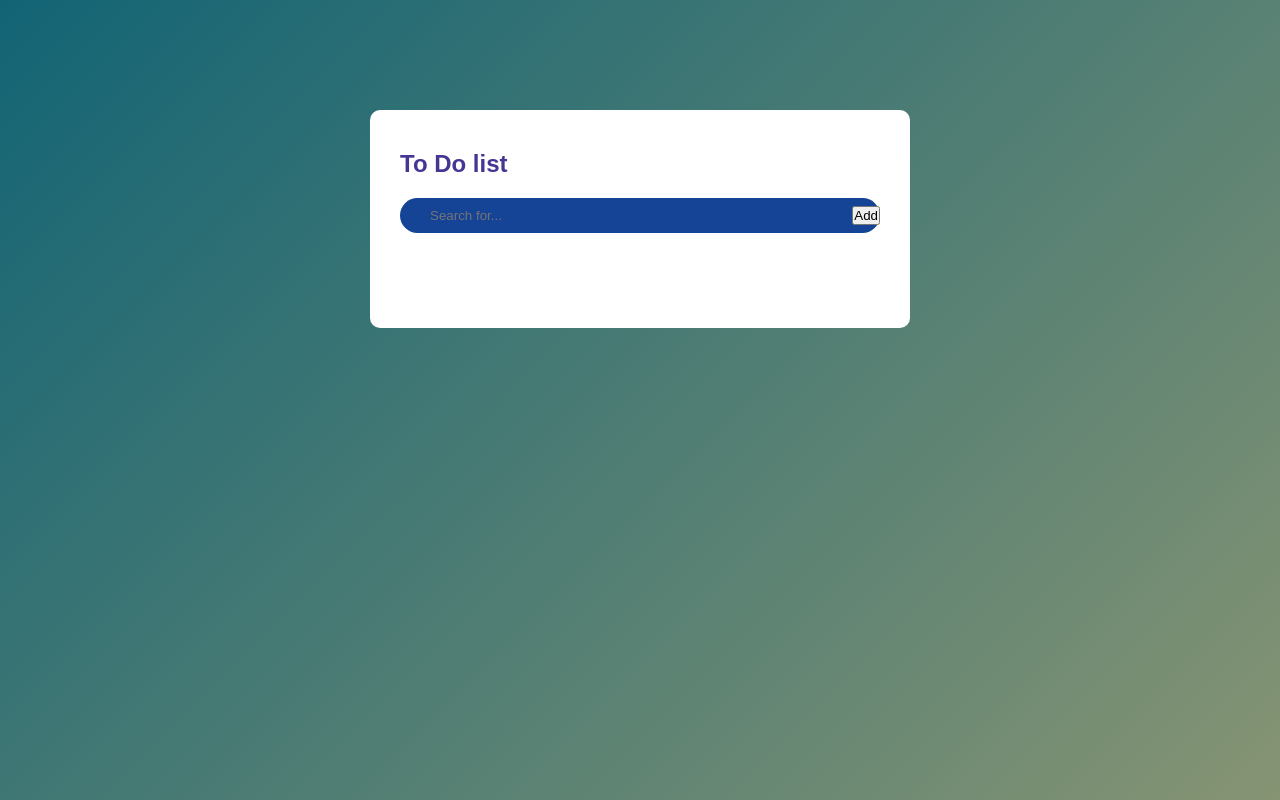
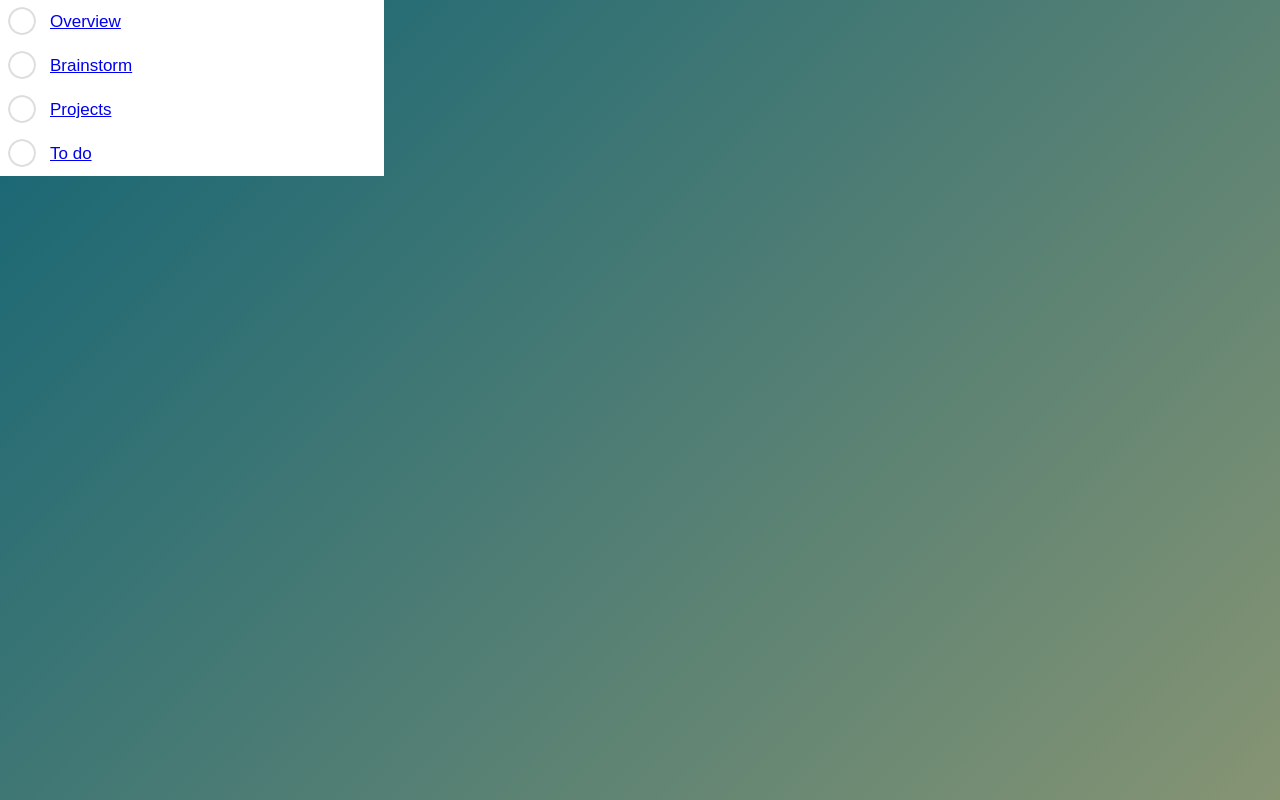
Before and after one commit to frejaehlde/frejaehlde.github.io, a plain HTML site: page index.html in a window 1280 px wide. Drawn offline with Linux system fonts and the light colour scheme.

Commit message:
updated pages

```diff
--- a/index.html
+++ b/index.html
@@ -8,17 +8,23 @@
     <link rel="stylesheet" href="./styles.css">
 </head>
 <body>
-    <div class="container">
-        <div class="todo__app">
-            <h2>To Do list</h2>
-            <div class="row">
-                <input type="text" id="input__box" placeholder="Search for...">
-                <button onclick="addTask()">Add</button>
-            </div>
-            <ul id="list__container">
+    <div class="index__container">
+        <nav>
+            <ul class="nav__menu">
+                <li>
+                <a href="./index.html">Overview</a>
+                </li>
+                <li>
+                <a href="./brainstorm.html">Brainstorm</a>
+                </li>
+                <li>
+                <a href="./projects.html">Projects</a>
+                </li>
+                <li>
+                    <a href="./todo.html">To do</a>
+                </li>
             </ul>
-        </div>
+        </nav>
     </div>
-    <script src="script.js"></script>
 </body>
 </html>
--- a/styles.css
+++ b/styles.css
@@ -3,14 +3,27 @@
     padding: 0;
     font-family: 'Poppins', sans-serif;
     box-sizing: border-box;
+
 }
 
-.container {
+/* index */
+
+.index__container {
     width: 100%;
     min-height: 100vh;
     background: linear-gradient(135deg, #126475, #869473);
-    padding: 10px;
+    padding: 0;
 }
+
+.nav__menu {
+    width: 30%;
+    height: 100%;
+    background: #fff;
+    margin: 0;
+    padding: 0;
+}
+
+/* todo */
 
 .todo__app {
     width: 100%;
```
Also changed, not shown: todo.html (added, +22 -0 lines), brainstorm.html (added), projects.html (added).
